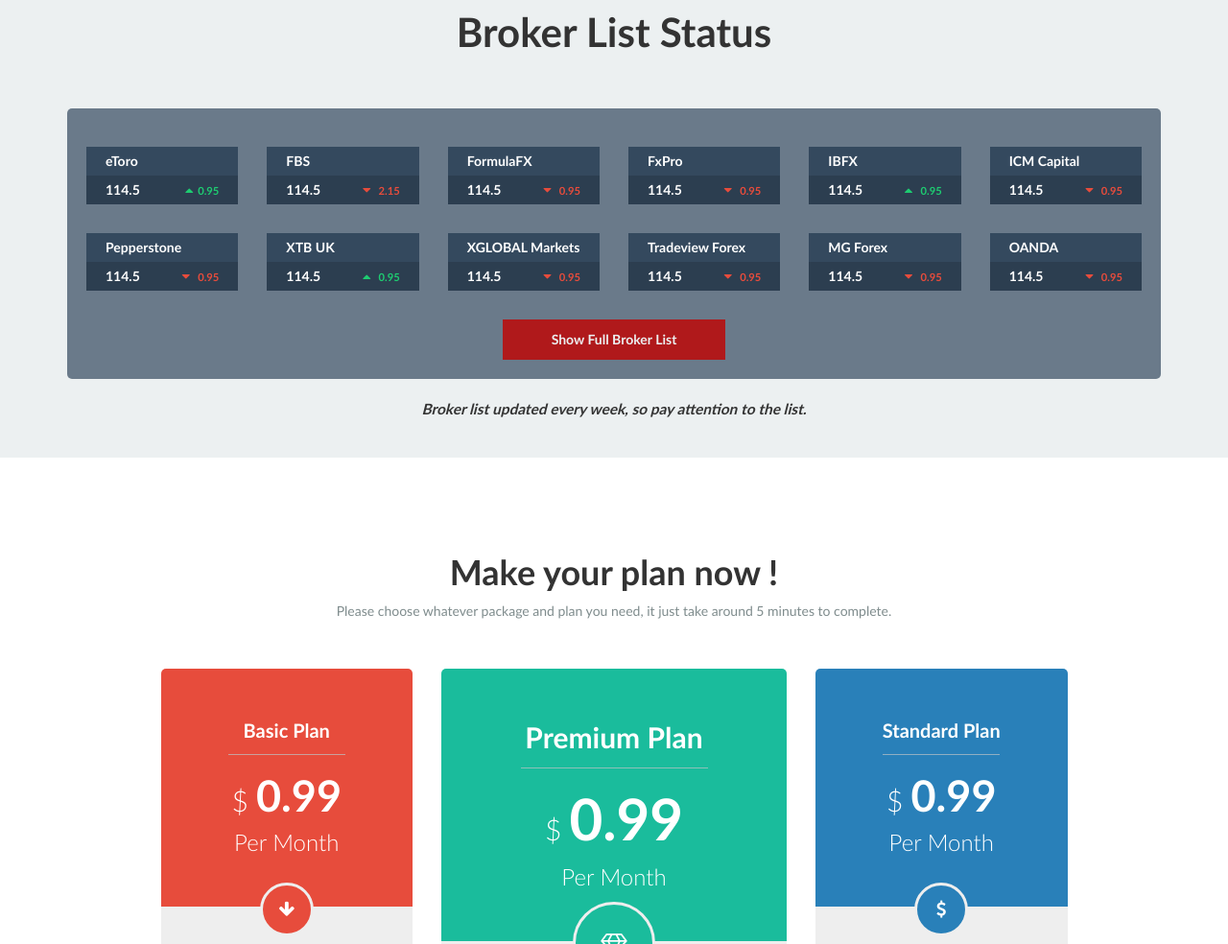
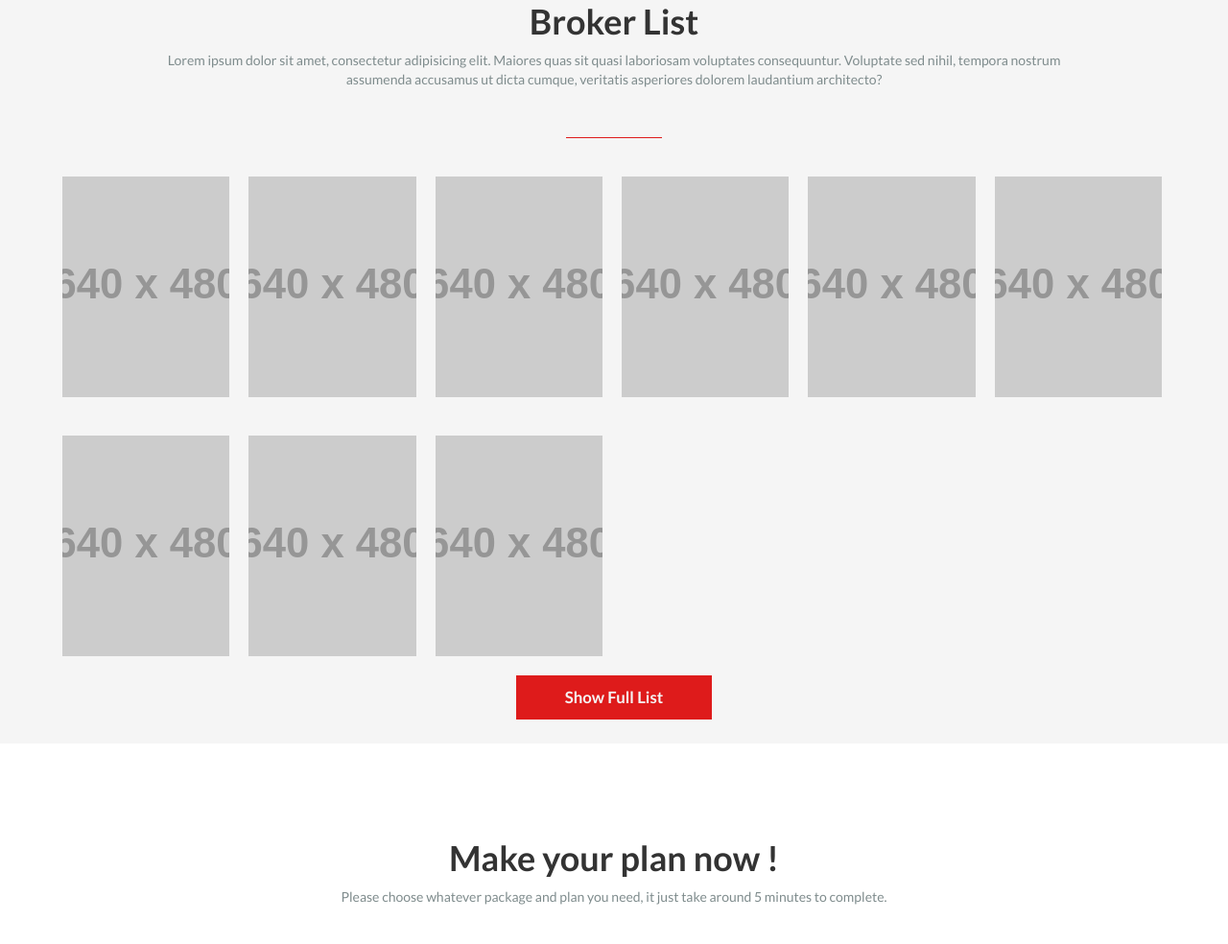
Before and after one commit to jimmyfish/template1210, a website: page pages/index.html in a window 1280 px wide. Shown: the part 858-1842 px from the top of the page at 96% size. Drawn offline with nearby package versions, Linux system fonts and the light colour scheme; placeholder pictures from the web are drawn by us; a web font is replaced by a local one.

Commit message:
add broker list

```diff
--- a/pages/index.html
+++ b/pages/index.html
@@ -6,20 +6,20 @@
     <meta name="viewport" content="width=device-width, initial-scale=1.0">
     <title>Welcome !</title>
 
-    <link href="../web/vendor/lato.css" rel="stylesheet">
+    <!-- <link href="../web/vendor/lato.css" rel="stylesheet">
     <link rel="stylesheet" href="../web/fonts/font-awesome/css/font-awesome.min.css">
     <link rel="stylesheet" href="../web/vendor/bootstrap.min.css">
     <link rel="stylesheet" type="text/css" href="../web/vendor/slick.min.css" />
     <link rel="stylesheet" href="../web/vendor/slick-theme.min.css">
-    <link href="../web/vendor/select2.min.css" rel="stylesheet" />
+    <link href="../web/vendor/select2.min.css" rel="stylesheet" /> -->
 
     <!-- USING CDN -->
-    <!-- <link href="https://fonts.googleapis.com/css?family=Lato:300,400,700" rel="stylesheet">
+    <link href="https://fonts.googleapis.com/css?family=Lato:300,400,700" rel="stylesheet">
     <link rel="stylesheet" href="https://cdnjs.cloudflare.com/ajax/libs/font-awesome/4.7.0/css/font-awesome.min.css">
     <link rel="stylesheet" href="https://cdnjs.cloudflare.com/ajax/libs/twitter-bootstrap/3.3.7/css/bootstrap.min.css">
     <link rel="stylesheet" type="text/css" href="https://cdnjs.cloudflare.com/ajax/libs/slick-carousel/1.8.1/slick.min.css" />
     <link rel="stylesheet" href="https://cdnjs.cloudflare.com/ajax/libs/slick-carousel/1.8.1/slick-theme.min.css">
-    <link href="https://cdnjs.cloudflare.com/ajax/libs/select2/4.0.5/css/select2.min.css" rel="stylesheet" /> -->
+    <link href="https://cdnjs.cloudflare.com/ajax/libs/select2/4.0.5/css/select2.min.css" rel="stylesheet" />
 
     <!-- END OF USING CDN -->
     <link rel="stylesheet" href="../web/fonts/styles.css">
@@ -436,106 +436,112 @@
         </form>
     </section>
     <section id="broker-list">
-        <p class="section-title">
-            Broker List Status
-        </p>
+        <div class="container">
+            <div class="header center">
+                <h1>Broker List</h1>
+                <p>Lorem ipsum dolor sit amet, consectetur adipisicing elit. Maiores quas sit quasi laboriosam voluptates consequuntur. Voluptate sed nihil, tempora nostrum assumenda accusamus ut dicta cumque, veritatis asperiores dolorem laudantium architecto?</p>
+            </div>
+            <hr>
 
-        <div class="container">
-            <div class="broker-container">
+            <div class="outer-wrapper">
+
                 <div class="row">
-                    <div class="col-md-2 broker-item">
-                        <p class="broker-title">eToro</p>
-                        <p class="broker-price">
-                            114.5 <span class="pull-right up"><i class="fa fa-caret-up"></i><span class="number">0.95</span> </span>
-                        </p>
-                        </p>
+                    <div class="item-wrapper">
+                        <img src="http://placehold.it/640x480" alt="Avatar" class="image">
+                        <div class="overlay">
+                            <div class="text">
+                                <h4>UBUNTU 16.04</h4>
+                                <p>Lorem ipsum dolor sit amet consectetur adispiscing elit</p>
+                                <a href="#" class="btn btn-block">Check it out</a>
+                            </div>
+                        </div>
                     </div>
-                    <div class="col-md-2 broker-item">
-                        <p class="broker-title">FBS</p>
-                        <p class="broker-price">
-                            114.5 <span class="pull-right down"><i class="fa fa-caret-down"></i> <span class="number">2.15</span> </span>
-                        </p>
-                        </p>
+                    <div class="item-wrapper">
+                        <img src="http://placehold.it/640x480" alt="Avatar" class="image">
+                        <div class="overlay">
+                            <div class="text">
+                                <h4>LINUX MINT</h4>
+                                <p>Lorem ipsum dolor sit amet consectetur adispiscing elit</p>
+                                <a href="#" class="btn btn-block">Check it out</a>
+                            </div>
+                        </div>
                     </div>
-                    <div class="col-md-2 broker-item">
-                        <p class="broker-title">FormulaFX</p>
-                        <p class="broker-price">
-                            114.5 <span class="pull-right down"><i class="fa fa-caret-down"></i> <span class="number">0.95</span> </span>
-                        </p>
-                        </p>
+                    <div class="item-wrapper">
+                        <img src="http://placehold.it/640x480" alt="Avatar" class="image">
+                        <div class="overlay">
+                            <div class="text">
+                                <h4>DEBIAN</h4>
+                                <p>Lorem ipsum dolor sit amet consectetur adispiscing elit</p>
+                                <a href="#" class="btn btn-block">Check it out</a>
+                            </div>
+                        </div>
                     </div>
-                    <div class="col-md-2 broker-item">
-                        <p class="broker-title">FxPro</p>
-                        <p class="broker-price">
-                            114.5 <span class="pull-right down"><i class="fa fa-caret-down"></i> <span class="number">0.95</span> </span>
-                        </p>
-                        </p>
+                    <div class="item-wrapper">
+                        <img src="http://placehold.it/640x480" alt="Avatar" class="image">
+                        <div class="overlay">
+                            <div class="text">
+                                <h4>FEDORA</h4>
+                                <p>Lorem ipsum dolor sit amet consectetur adispiscing elit</p>
+                                <a href="#" class="btn btn-block">Check it out</a>
+                            </div>
+                        </div>
                     </div>
-                    <div class="col-md-2 broker-item">
-                        <p class="broker-title">IBFX</p>
-                        <p class="broker-price">
-                            114.5 <span class="pull-right up"><i class="fa fa-caret-up"></i> <span class="number">0.95</span> </span>
-                        </p>
-                        </p>
+                    <div class="item-wrapper">
+                        <img src="http://placehold.it/640x480" alt="Avatar" class="image">
+                        <div class="overlay">
+                            <div class="text">
+                                <h4>ELEMENTARY OS</h4>
+                                <p>Lorem ipsum dolor sit amet consectetur adispiscing elit</p>
+                                <a href="#" class="btn btn-block">Check it out</a>
+                            </div>
+                        </div>
                     </div>
-                    <div class="col-md-2 broker-item">
-                        <p class="broker-title">ICM Capital</p>
-                        <p class="broker-price">
-                            114.5 <span class="pull-right down"><i class="fa fa-caret-down"></i> <span class="number">0.95</span> </span>
-                        </p>
-                        </p>
+                    <div class="item-wrapper">
+                        <img src="http://placehold.it/640x480" alt="Avatar" class="image">
+                        <div class="overlay">
+                            <div class="text">
+                                <h4>ELEMENTARY OS</h4>
+                                <p>Lorem ipsum dolor sit amet consectetur adispiscing elit</p>
+                                <a href="#" class="btn btn-block">Check it out</a>
+                            </div>
+                        </div>
                     </div>
-                    <div class="col-md-2 broker-item">
-                        <p class="broker-title">Pepperstone</p>
-                        <p class="broker-price">
-                            114.5 <span class="pull-right down"><i class="fa fa-caret-down"></i> <span class="number">0.95</span> </span>
-                        </p>
-                        </p>
+                    <div class="item-wrapper">
+                        <img src="http://placehold.it/640x480" alt="Avatar" class="image">
+                        <div class="overlay">
+                            <div class="text">
+                                <h4>ELEMENTARY OS</h4>
+                                <p>Lorem ipsum dolor sit amet consectetur adispiscing elit</p>
+                                <a href="#" class="btn btn-block">Check it out</a>
+                            </div>
+                        </div>
                     </div>
-                    <div class="col-md-2 broker-item">
-                        <p class="broker-title">XTB UK</p>
-                        <p class="broker-price">
-                            114.5 <span class="pull-right up"><i class="fa fa-caret-up"></i> <span class="number">0.95</span> </span>
-                        </p>
-                        </p>
+                    <div class="item-wrapper">
+                        <img src="http://placehold.it/640x480" alt="Avatar" class="image">
+                        <div class="overlay">
+                            <div class="text">
+                                <h4>ELEMENTARY OS</h4>
+                                <p>Lorem ipsum dolor sit amet consectetur adispiscing elit</p>
+                                <a href="#" class="btn btn-block">Check it out</a>
+                            </div>
+                        </div>
                     </div>
-                    <div class="col-md-2 broker-item">
-                        <p class="broker-title">XGLOBAL Markets</p>
-                        <p class="broker-price">
-                            114.5 <span class="pull-right down"><i class="fa fa-caret-down"></i> <span class="number">0.95</span> </span>
-                        </p>
-                        </p>
-                    </div>
-                    <div class="col-md-2 broker-item">
-                        <p class="broker-title">Tradeview Forex</p>
-                        <p class="broker-price">
-                            114.5 <span class="pull-right down"><i class="fa fa-caret-down"></i> <span class="number">0.95</span> </span>
-                        </p>
-                        </p>
-                    </div>
-                    <div class="col-md-2 broker-item">
-                        <p class="broker-title">MG Forex</p>
-                        <p class="broker-price">
-                            114.5 <span class="pull-right down"><i class="fa fa-caret-down"></i> <span class="number">0.95</span> </span>
-                        </p>
-                        </p>
-                    </div>
-                    <div class="col-md-2 broker-item">
-                        <p class="broker-title">OANDA</p>
-                        <p class="broker-price">
-                            114.5 <span class="pull-right down"><i class="fa fa-caret-down"></i> <span class="number">0.95</span> </span>
-                        </p>
-                        </p>
+                    <div class="item-wrapper">
+                        <img src="http://placehold.it/640x480" alt="Avatar" class="image">
+                        <div class="overlay">
+                            <div class="text">
+                                <h4>ELEMENTARY OS</h4>
+                                <p>Lorem ipsum dolor sit amet consectetur adispiscing elit</p>
+                                <a href="#" class="btn btn-block">Check it out</a>
+                            </div>
+                        </div>
                     </div>
                 </div>
-                <div class="center">
-                    <a href="#" class="btn red-background white-color"><strong>Show Full Broker List</strong></a>
+
+                <div class="footer center">
+                    <a href="#" class="btn">Show Full List</a>
                 </div>
             </div>
-
-            <p class="footer center">
-                Broker list updated every week, so pay attention to the list.
-            </p>
         </div>
     </section>
     <section id="pricing-table">
@@ -751,6 +757,7 @@
                             </div>
                         </div>
                     </div>
+                    <!-- DO NOT EDIT OR LOOP CODE BELOW THIS -->
                     <div class="testimonial-identity">
                         <div class="col-xs-3 img-cont">
                             <img src="../web/vendor/240x240" alt="">
@@ -758,9 +765,10 @@
                         <div class="col-xs-5 name-cont">
                             <p>&nbsp;</p>
                             <p>&nbsp;</p>
-                            <p class="name">Ahmad Dzaki afif</p>
+                            <p class="name">Loading Name ...</p>
                         </div>
                     </div>
+                    <!-- END OF WARNING -->
                 </div>
             </div>
         </div>
@@ -771,16 +779,16 @@
     </footer>
 
     <!-- USING CDN -->
-    <!-- <script src="https://cdnjs.cloudflare.com/ajax/libs/jquery/3.2.1/jquery.min.js" charset="utf-8"></script>
+    <script src="https://cdnjs.cloudflare.com/ajax/libs/jquery/3.2.1/jquery.min.js" charset="utf-8"></script>
     <script src="https://cdnjs.cloudflare.com/ajax/libs/twitter-bootstrap/3.3.7/js/bootstrap.min.js" charset="utf-8"></script>
     <script type="text/javascript" src="https://cdnjs.cloudflare.com/ajax/libs/slick-carousel/1.8.1/slick.min.js"></script>
-    <script src="https://cdnjs.cloudflare.com/ajax/libs/select2/4.0.5/js/select2.full.min.js"></script> -->
+    <script src="https://cdnjs.cloudflare.com/ajax/libs/select2/4.0.5/js/select2.full.min.js"></script>
     <!-- END OF USING CDN -->
     <!-- END OF CONTENT -->
-    <script src="../web/vendor/jquery.min.js" charset="utf-8"></script>
+    <!-- <script src="../web/vendor/jquery.min.js" charset="utf-8"></script>
     <script src="../web/vendor/bootstrap.min.js" charset="utf-8"></script>
     <script type="text/javascript" src="../web/vendor/slick.min.js"></script>
-    <script src="../web/vendor/select2.full.min.js"></script>
+    <script src="../web/vendor/select2.full.min.js"></script> -->
 
 
     <script src="../web/js/app.min.js" charset="utf-8"></script>
--- a/public/sass/components/_typography.sass
+++ b/public/sass/components/_typography.sass
@@ -36,3 +36,7 @@
 
 .right
     text-align: right
+
+hr
+	border-top: 1px solid $baseColor
+	width: 100px
--- a/public/sass/site/_home.sass
+++ b/public/sass/site/_home.sass
@@ -13,6 +13,7 @@
 
     p
         color: $asbestos
+        padding: 0 100px
 
 #topper-nav
     background: $baseColor
@@ -290,52 +291,75 @@
     min-height: 40px
 
 #broker-list
-    background: #ecf0f1
-    padding: 50px 0 30px
+    background: $clouds
+    // background-image: url('../img/wllpp.jpg')
+    // background-size: cover
+    // background-repeat: no-repeat
+    // filter: blur(25px)
+    padding: 0 0 25px
 
-    .broker-container
-        background-color: rgba($asphalt, .7)
-        padding: 40px 20px 20px
-        border-radius: 5px
+    .footer
+        .btn
+            background: $baseColor
+            transition: all .3s ease
+            color: $clouds
+            font-weight: 700
+            padding: 10px 50px
+            font-size: 1.2em
+            border-radius: 0
+
+            &:hover
+                background: darken($baseColor, 15%)
+
+    .item-wrapper
+        position: relative
+        width: 14.9%
+        margin: 20px 10px
+        height: 230px
+        padding: 0
+        float: left
+
+    .image
+        display: block
+        min-width: 100%
+        width: 100%
+        height: 230px
+        object-fit: cover
+
+    .overlay
+        position: absolute
+        bottom: 0
+        left: 0
+        right: 0
+        background-color: $baseColor
+        overflow: hidden
+        width: 100%
+        height: 0
+        transition: .5s ease
+
+    .item-wrapper:hover .overlay
+        height: 100%
+
+    .text
+        color: white
+        font-size: 20px
+        overflow: hidden
+        padding: 20px
 
         .btn
             border-radius: 0
-            padding: 10px 50px
+            background: $sunflower
+            color: #000
+            margin-top: 20px
 
-            &:hover
-                background: $pome
-                color: #fff
-
-    .broker-item
-        color: #fff
-        margin-bottom: 20px
-
-        .down
-            color: #e74c3c
-
-        .up
-            color: #1ecc71
-
-        .number
-            font-size: .8em
-            margin-left: 5px
+        h4
+            text-align: center
+            font-weight: 700
 
         p
-            font-weight: bold
-            margin-bottom: 0
-            padding: 5px 20px
-
-        .broker-title
-            background: #34495e
-
-        .broker-price
-            background: #2c3e50
-
-    .footer
-        font-size: 1.1em
-        font-weight: 700
-        font-style: italic
-        margin-top: 20px
+            font-size: .75em
+            font-weight: 300
+            text-align: center
 
 #pricing-table
     background: #fff
--- a/public/sass/variable/_color.sass
+++ b/public/sass/variable/_color.sass
@@ -25,7 +25,7 @@
 $pumpkin: #d35400
 $alizarin: #e74c3c
 $pome: #c0392b
-$clouds: #ecf0f1
+$clouds: #F5F5F5
 $silver: #bdc3c7
 $concrete: #95a5a6
 $asbestos: #7f8c8d
```
Also changed, not shown: web/css/app.min.css, web/img/img_avatar.png (added), web/img/wllpp.jpg (added), 1 other file.
